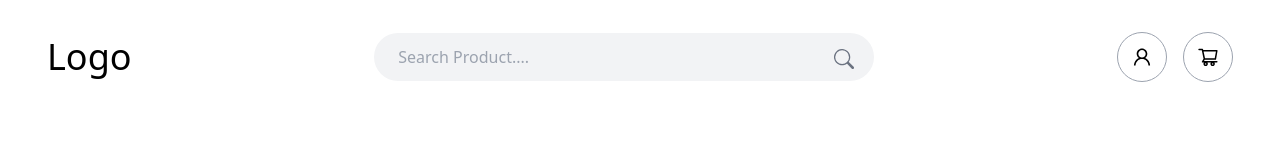
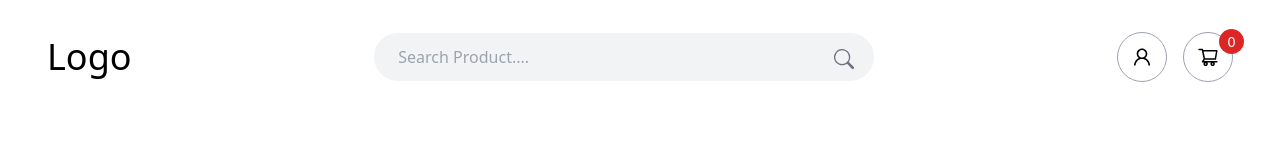
Before and after one commit to theboyGolden/GOLDEN-MART, a React (Vite) app in the folder GOLDEN-MART/: page / in a window 1280 px wide. Shown: the top 160 px of the page. Built offline with nearby package versions, Linux system fonts and the light colour scheme.

Commit message:
Worked on the CartCountBadge

```diff
--- a/GOLDEN-MART/src/components/CartCountBadge.tsx
+++ b/GOLDEN-MART/src/components/CartCountBadge.tsx
@@ -1,13 +1,15 @@
 import React from 'react';
 
-interface propsType {
-    size: string;
+interface PropsType {
+  size: string;
 }
 
-const CartCountBadge: React.FC<propsType> = ({size}) => {
-  return
-    <div className={`absolute bg-red-600 text-white text-[14px] ${size} -right-3 -top-1 rounded-full grid place items-center`}>0</div>;
-
+const CartCountBadge: React.FC<PropsType> = ({ size }) => {
+  return (
+    <div className={`absolute bg-red-600 text-white text-[14px] ${size} -right-3 -top-1 rounded-full grid place-items-center`}>
+      0
+    </div>
+  );
 };
 
 export default CartCountBadge;
```
